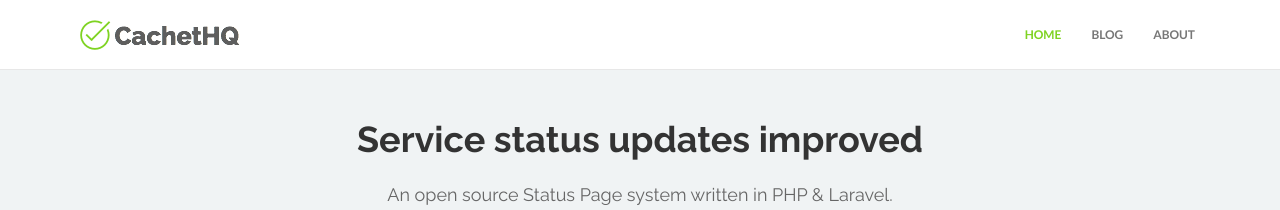
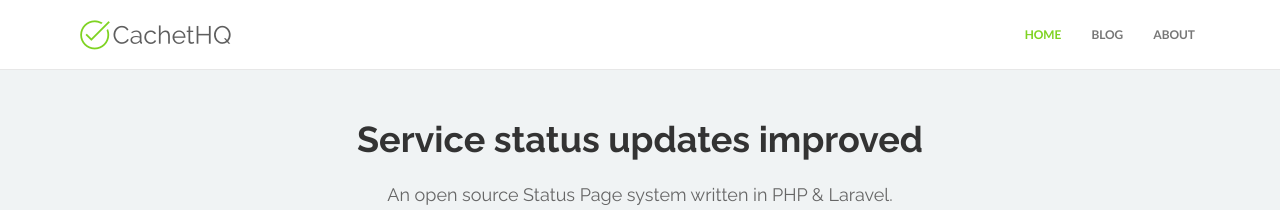
Before and after one commit to matthewjamesr/cachethq.io, a Jekyll site: the page built from index.html, in a window 1280 px wide. Shown: the top 210 px of the page. Built offline with Jekyll 4.4.1, drawn with Linux system fonts in a browser that asks for light colours; nearby versions of some CDN libraries; some web fonts are replaced.

Commit message:
Update logo

```diff
--- a/_sass/modules/_navbar.scss
+++ b/_sass/modules/_navbar.scss
@@ -15,15 +15,15 @@
     text-indent: -9999px;
     background-repeat: no-repeat;
     background-image: url("../img/Cachet.png");
-    width: 160px;
+    width: 151px;
     height: 30px
 }
 
 @media only screen and (-webkit-min-device-pixel-ratio:2),only screen and (min--moz-device-pixel-ratio:2),only screen and (-o-min-device-pixel-ratio:2/1),only screen and (min-device-pixel-ratio:2),only screen and (min-resolution: 192dpi),only screen and (min-resolution:2dppx) {
     .navbar>.container .navbar-brand {
         background-image:url("../img/Cachet@2x.png");
-        -webkit-background-size: 160px 30px;
-        background-size: 160px 30px
+        -webkit-background-size: 151px 30px;
+        background-size: 151px 30px
     }
 }
 
```
Also changed, not shown: assets/img/Cachet.png, assets/img/Cachet@2x.png.
